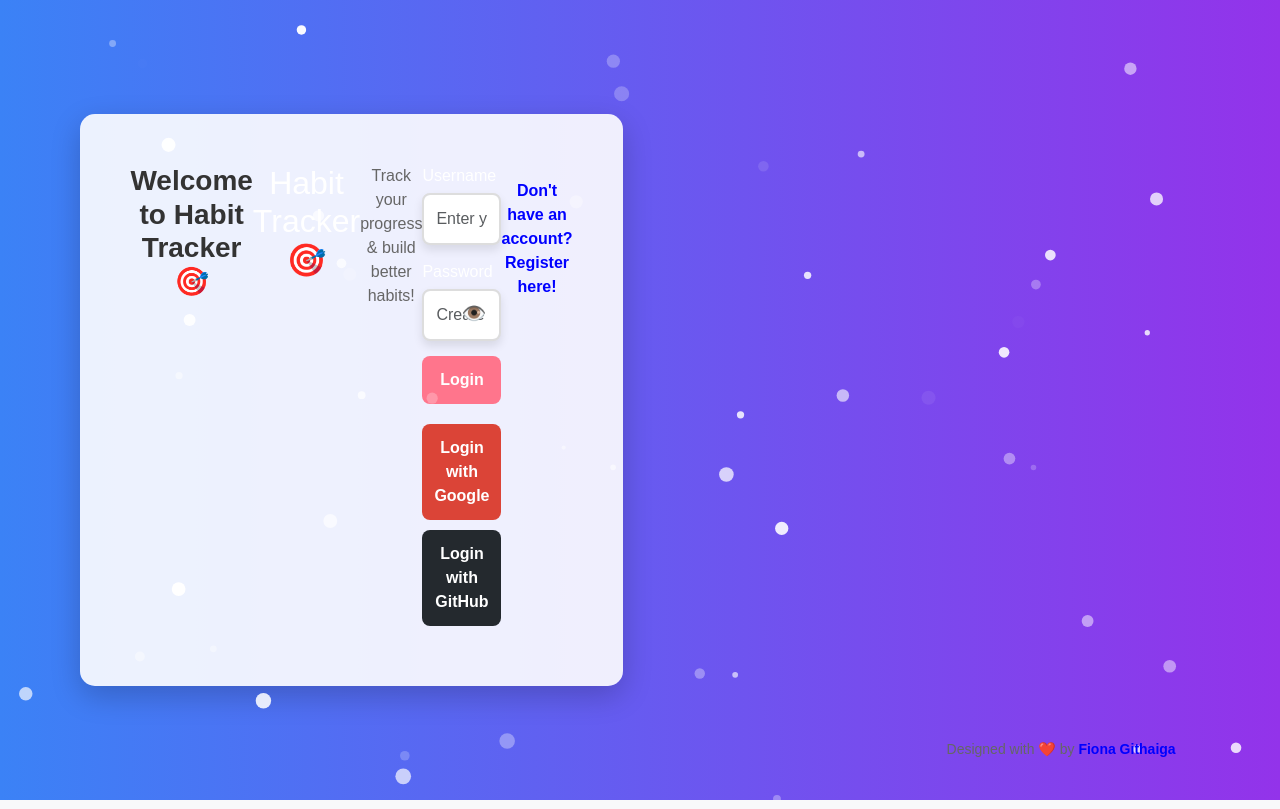
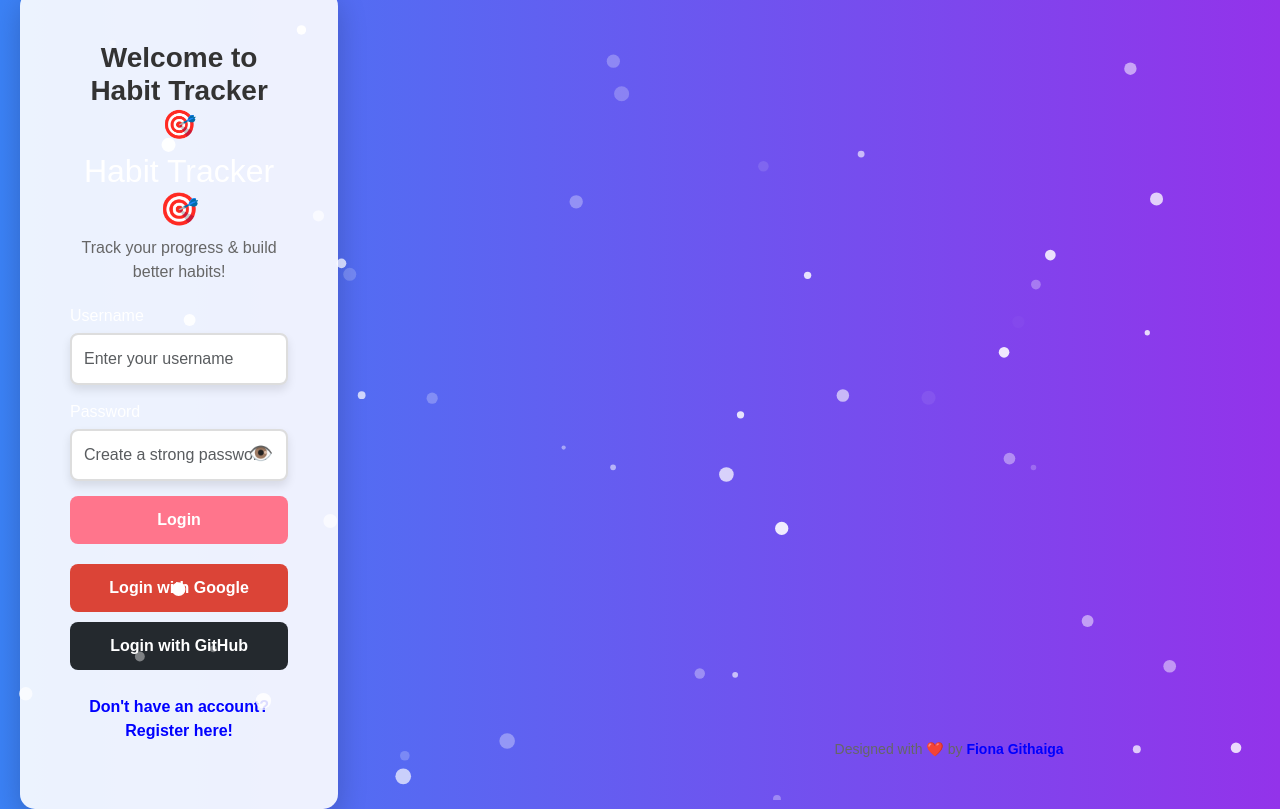
Before and after one commit to FionaG26/habit-tracker, a Vue app in the folder habit-tracker-vue/: page / in a window 1280 px wide. Built offline with nearby package versions, Linux system fonts and the light colour scheme.

Commit message:
Update Auth.vue

```diff
--- a/habit-tracker-vue/src/components/Auth.vue
+++ b/habit-tracker-vue/src/components/Auth.vue
@@ -119,16 +119,15 @@ export default {
   display: flex;
   justify-content: center;
   align-items: center;
-  min-height: 100vh;
-  background: transparent; /* Removed background color */
+  width: 100vw;  /* Ensure it takes the full viewport width */
+  height: 100vh; /* Ensure it takes the full viewport height */
+  background: transparent; /* Keep background transparent */
   padding: 20px;
 }
 
 .auth-card {
   background: rgba(255, 255, 255, 0.9); /* Slight transparency for a modern look */
   padding: 50px;
-  display: flex;
-  justify-content: center;
   border-radius: 15px;
   box-shadow: 0px 10px 30px rgba(0, 0, 0, 0.2);
   width: 550px; /* Made wider */
```
